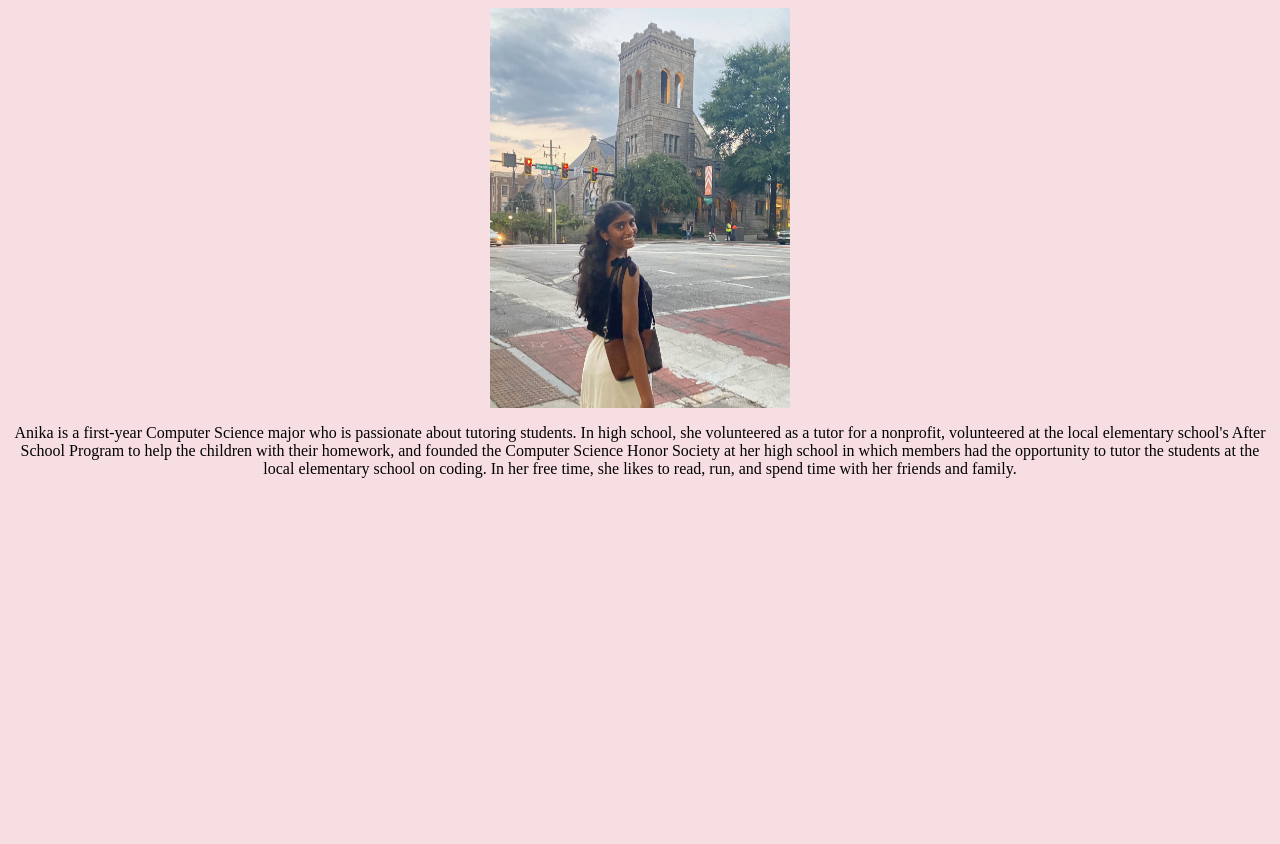
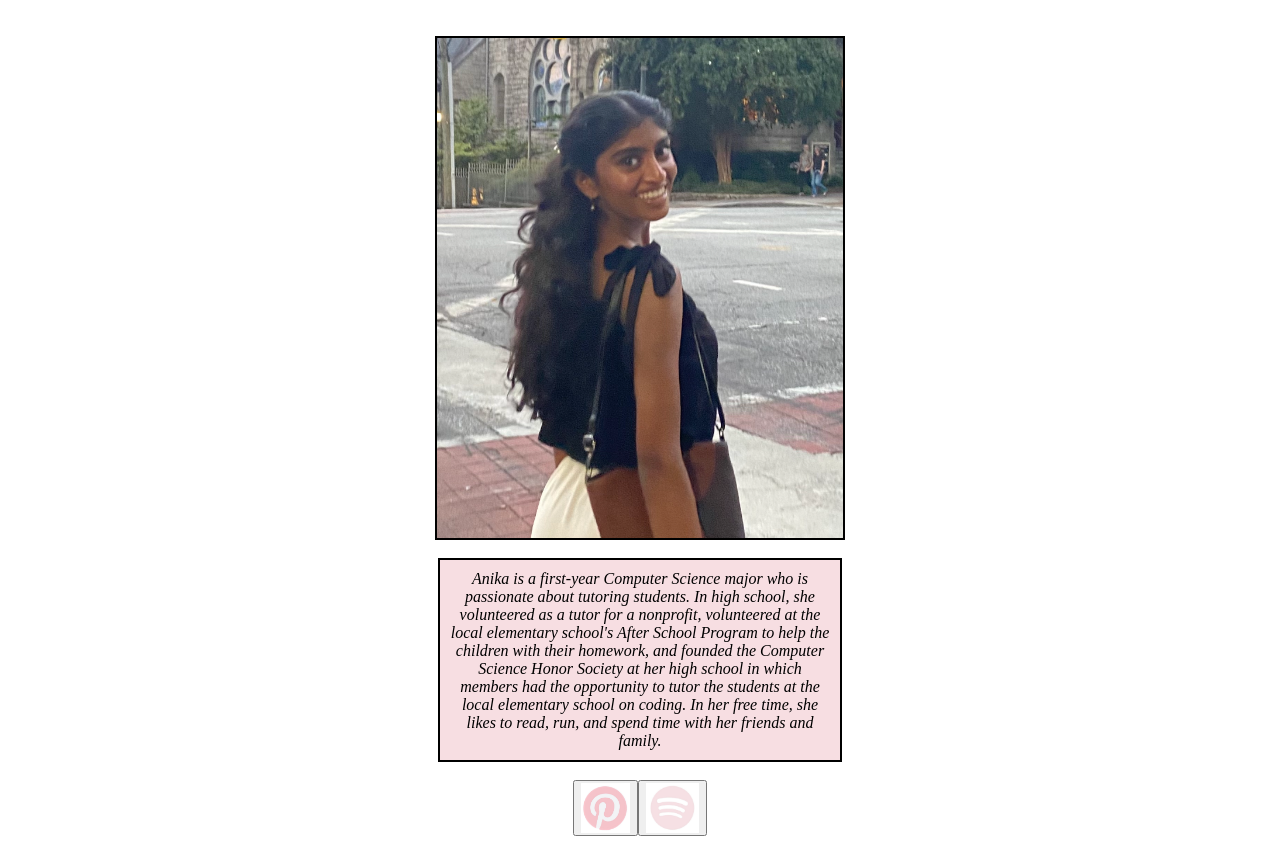
Before and after one commit to anikaviswa/Card, a plain HTML site: page index.html in a window 1280 px wide. Before the commit the page ends 800 px from the top, so only its background shows below. Drawn offline with Linux system fonts and the light colour scheme.

Commit message:
Before JS

```diff
--- a/index.html
+++ b/index.html
@@ -4,7 +4,14 @@
         <link rel="stylesheet" href="styles.css">
     </head>
     <body>
-        <img src="me.jpeg" alt="Anika Viswanathan">
-        <p class="border">Anika is a first-year Computer Science major who is passionate about tutoring students. In high school, she volunteered as a tutor for a nonprofit, volunteered at the local elementary school's After School Program to help the children with their homework, and founded the Computer Science Honor Society at her high school in which members had the opportunity to tutor the students at the local elementary school on coding. In her free time, she likes to read, run, and spend time with her friends and family.</p>
+        <br>
+        <img src="me.png" alt="Anika Viswanathan" class="border pfp">
+        <br>
+        <div class="border intro">Anika is a first-year Computer Science major who is passionate about tutoring students. In high school, she volunteered as a tutor for a nonprofit, volunteered at the local elementary school's After School Program to help the children with their homework, and founded the Computer Science Honor Society at her high school in which members had the opportunity to tutor the students at the local elementary school on coding. In her free time, she likes to read, run, and spend time with her friends and family.</div>
+        <br>
+        <div class="links">
+            <button><img src="pinterest.png" alt="Pinterest" class="icons"></button>
+            <button><img src="spotify.png" alt="Spotify" class="icons"></button>
+        </div>
     </body>
 </html>
--- a/styles.css
+++ b/styles.css
@@ -1,19 +1,40 @@
 body {
-    background-color: #F7DEE2;
+    background-color: #ffffff;
 }
 
-p {
+.intro {
+    margin: auto;
+    width: 30%;
+    border: 2px solid #000000;
     text-align: center;
     font-family: 'Times New Roman', Times, serif;
+    padding: 10px;
+    background-color: #F7DEE2;
+    font-style: italic;
 }
 
-p.border {
-    border: 100px;
+.border {
+    border: 2px;
+    border-style: solid;
+    border-color: #000000;
 }
 
-img {
-    height: 400px;
+.pfp {
+    height: 500px;
     display: block;
     margin-left: auto;
     margin-right: auto;
+    margin-top: 10px;
 }
+
+.links {
+    display: flex;
+    justify-content: center;
+    align-items: center;
+}
+
+.icons {
+    height: 50px;
+    align-items: center;
+    border: none;
+}
```
Also changed, not shown: me.png (added), pinterest.png (added), spotify.png (added).
